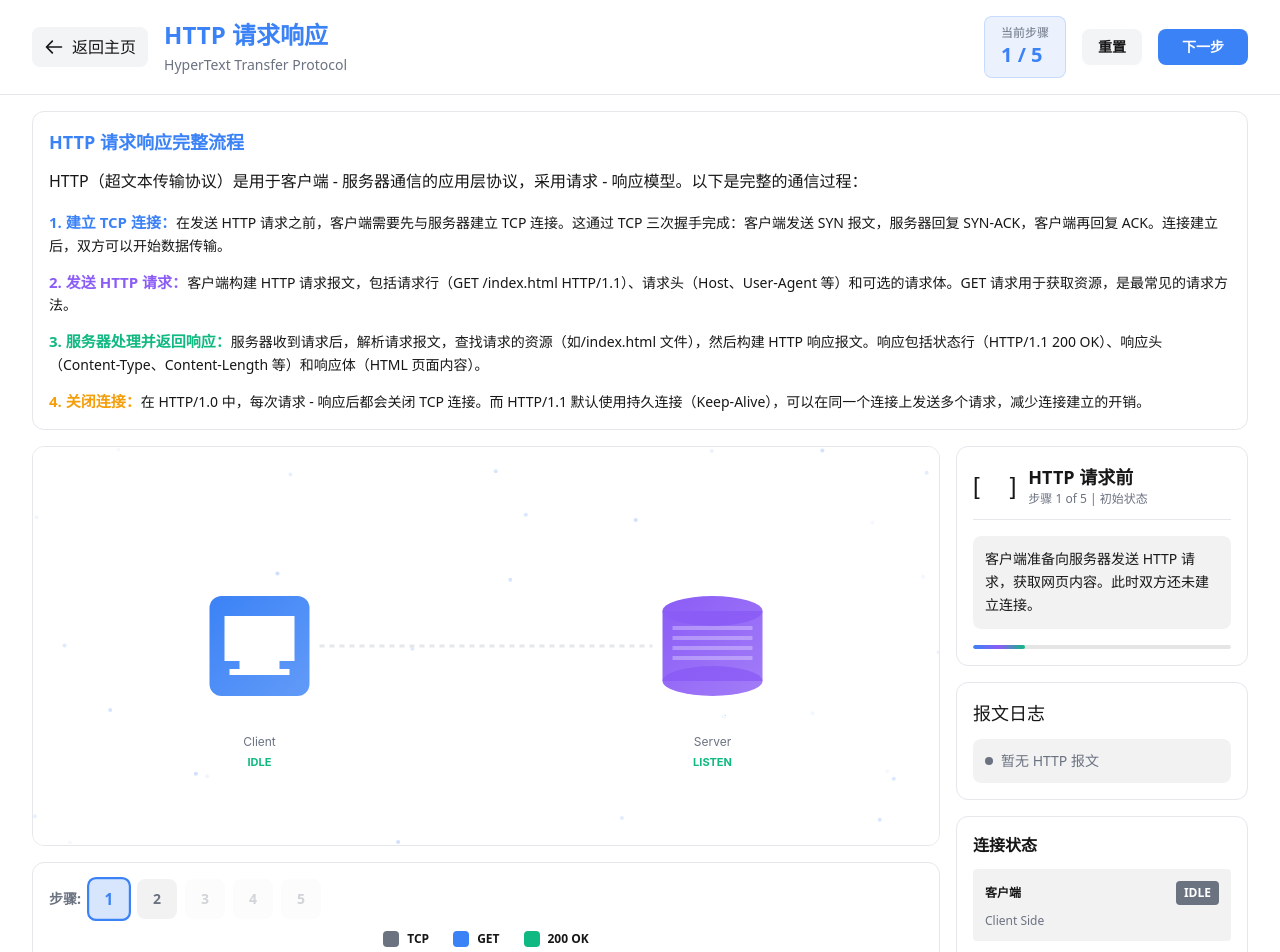
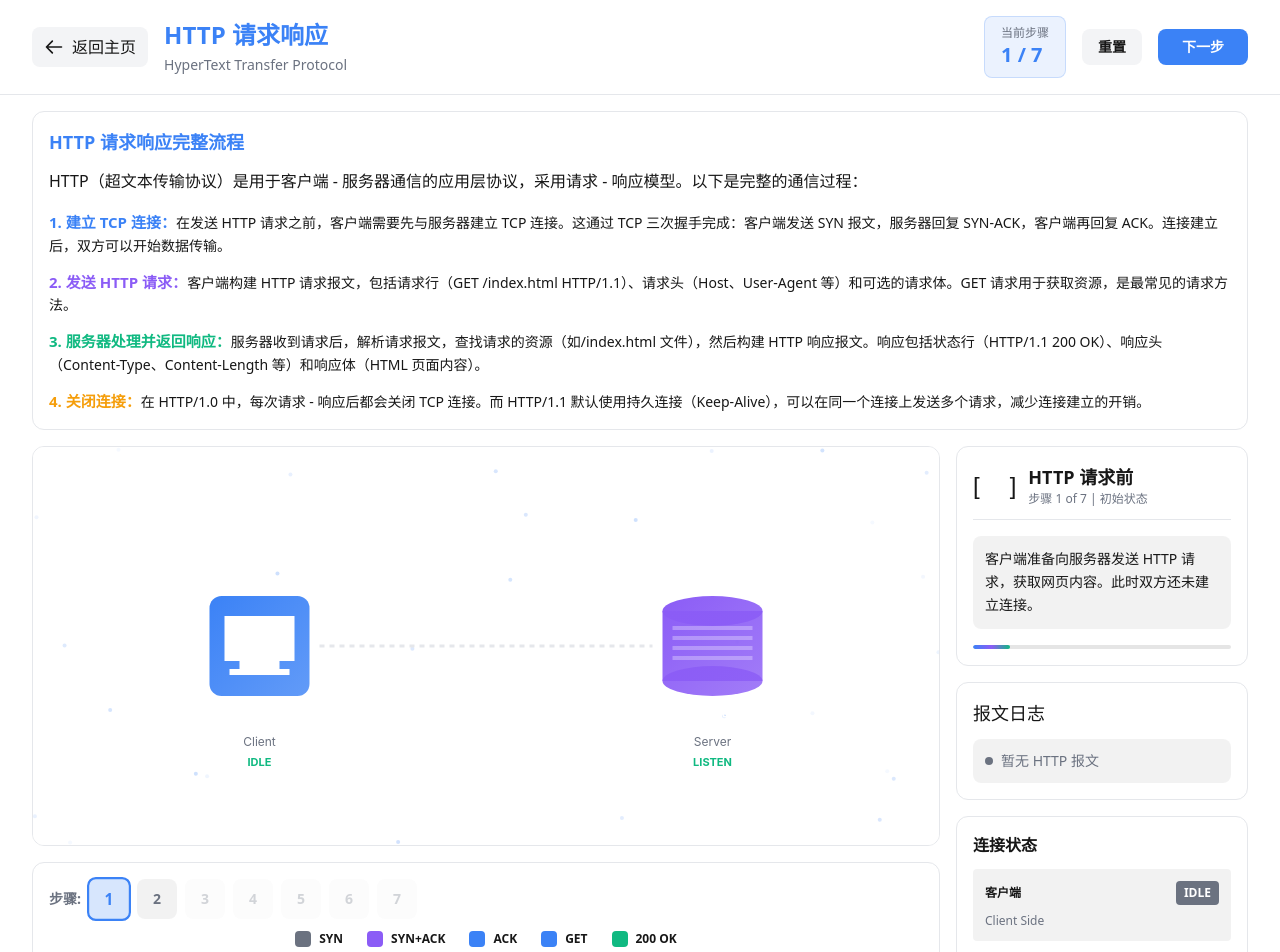
Before and after one commit to 6haolou/netviz, a Next.js app: page /protocol/http in a window 1280 px wide. Shown: the top 952 px of the page. Built offline with nearby package versions, Linux system fonts and the light colour scheme.

Commit message:
feat: HTTP 页面分 7 步展示，完整演示 TCP 三次握手 + HTTP 请求响应

```diff
--- a/app/protocol/http/page.tsx
+++ b/app/protocol/http/page.tsx
@@ -56,19 +56,37 @@ export default function HTTPPage() {
       packets: [],
     },
     {
-      phase: '建立连接',
-      icon: <Emoji label="TCP" />,
-      title: '第一次握手：TCP 连接建立',
-      description: '客户端与服务端通过 TCP 三次握手建立连接。客户端发送 SYN 报文，进入 SYN_SENT 状态。',
+      phase: 'TCP 握手 1',
+      icon: <Emoji label="SYN" />,
+      title: 'TCP 第一次握手：SYN 同步',
+      description: '客户端发送 SYN 报文（seq=x），请求建立连接。客户端进入 SYN_SENT 状态。这是 TCP 三次握手的第一步。',
       clientStatus: 'SYN_SENT',
       serverStatus: 'LISTEN',
       packets: [{ from: 0, to: 1, type: 'SYN', delay: 0 }],
     },
     {
+      phase: 'TCP 握手 2',
+      icon: <Emoji label="SYN+ACK" />,
+      title: 'TCP 第二次握手：SYN+ACK 确认',
+      description: '服务器收到 SYN 后，回复 SYN+ACK 报文（ack=x+1, seq=y），确认客户端的 SYN 请求。服务器进入 SYN_RCVD 状态。',
+      clientStatus: 'SYN_SENT',
+      serverStatus: 'SYN_RCVD',
+      packets: [{ from: 1, to: 0, type: 'SYN+ACK', delay: 0 }],
+    },
+    {
+      phase: 'TCP 握手 3',
+      icon: <Emoji label="ACK" />,
+      title: 'TCP 第三次握手：ACK 确认',
+      description: '客户端收到 SYN+ACK 后，发送 ACK 报文（ack=y+1）进行确认。双方都进入 ESTABLISHED 状态，TCP 连接建立完成。',
+      clientStatus: 'ESTABLISHED',
+      serverStatus: 'ESTABLISHED',
+      packets: [{ from: 0, to: 1, type: 'ACK', delay: 0 }],
+    },
+    {
       phase: '发送请求',
       icon: <Emoji label="GET" />,
-      title: '第二次握手：发送 HTTP GET 请求',
-      description: 'TCP 连接建立后，客户端发送 HTTP GET 请求，请求获取/index.html 页面内容。',
+      title: '发送 HTTP GET 请求',
+      description: 'TCP 连接建立后，客户端发送 HTTP GET 请求，请求获取/index.html 页面内容。报文包括请求行、请求头和可选的请求体。',
       clientStatus: 'ESTABLISHED',
       serverStatus: 'ESTABLISHED',
       packets: [{ from: 0, to: 1, type: 'GET', delay: 0 }],
@@ -76,8 +94,8 @@ export default function HTTPPage() {
     {
       phase: '返回响应',
       icon: <Emoji label="200" />,
-      title: '第三次握手：服务器返回响应',
-      description: '服务器收到 GET 请求后，返回 200 OK 状态码，以及请求的 HTML 页面内容。',
+      title: '服务器返回 HTTP 响应',
+      description: '服务器收到 GET 请求后，解析请求报文，查找请求的资源，然后返回 200 OK 状态码和 HTML 页面内容。',
       clientStatus: 'ESTABLISHED',
       serverStatus: 'ESTABLISHED',
       packets: [{ from: 1, to: 0, type: '200 OK', delay: 0 }],
@@ -86,7 +104,7 @@ export default function HTTPPage() {
       phase: '完成',
       icon: <Emoji label="[OK]" />,
       title: 'HTTP 请求完成',
-      description: '客户端收到响应，HTTP 请求 - 响应周期完成。连接可以保持或关闭。',
+      description: '客户端收到响应，HTTP 请求 - 响应周期完成。在 HTTP/1.1 中，连接可以保持（Keep-Alive）以发送更多请求。',
       clientStatus: 'CLOSED',
       serverStatus: 'CLOSED',
       packets: [],
@@ -95,6 +113,8 @@ export default function HTTPPage() {
 
   const packetColors: Record<string, { start: string; end: string }> = {
     'SYN': { start: '#6b7280', end: '#4b5563' },
+    'SYN+ACK': { start: '#8b5cf6', end: '#7c3aed' },
+    'ACK': { start: '#3b82f6', end: '#2563eb' },
     'GET': { start: '#3b82f6', end: '#2563eb' },
     '200 OK': { start: '#10b981', end: '#059669' },
   };
@@ -439,7 +459,9 @@ export default function HTTPPage() {
                   </div>
                 </div>
                 <div className="flex justify-center gap-6 flex-wrap">
-                  <div className="flex items-center gap-2"><div className="w-4 h-4 rounded" style={{ backgroundColor: '#6b7280' }} /><span className="text-xs font-semibold" style={{ color: textColor }}>TCP</span></div>
+                  <div className="flex items-center gap-2"><div className="w-4 h-4 rounded" style={{ backgroundColor: '#6b7280' }} /><span className="text-xs font-semibold" style={{ color: textColor }}>SYN</span></div>
+                  <div className="flex items-center gap-2"><div className="w-4 h-4 rounded" style={{ backgroundColor: '#8b5cf6' }} /><span className="text-xs font-semibold" style={{ color: textColor }}>SYN+ACK</span></div>
+                  <div className="flex items-center gap-2"><div className="w-4 h-4 rounded" style={{ backgroundColor: '#3b82f6' }} /><span className="text-xs font-semibold" style={{ color: textColor }}>ACK</span></div>
                   <div className="flex items-center gap-2"><div className="w-4 h-4 rounded" style={{ backgroundColor: primaryBlue }} /><span className="text-xs font-semibold" style={{ color: textColor }}>GET</span></div>
                   <div className="flex items-center gap-2"><div className="w-4 h-4 rounded" style={{ backgroundColor: '#10b981' }} /><span className="text-xs font-semibold" style={{ color: textColor }}>200 OK</span></div>
                 </div>
```
